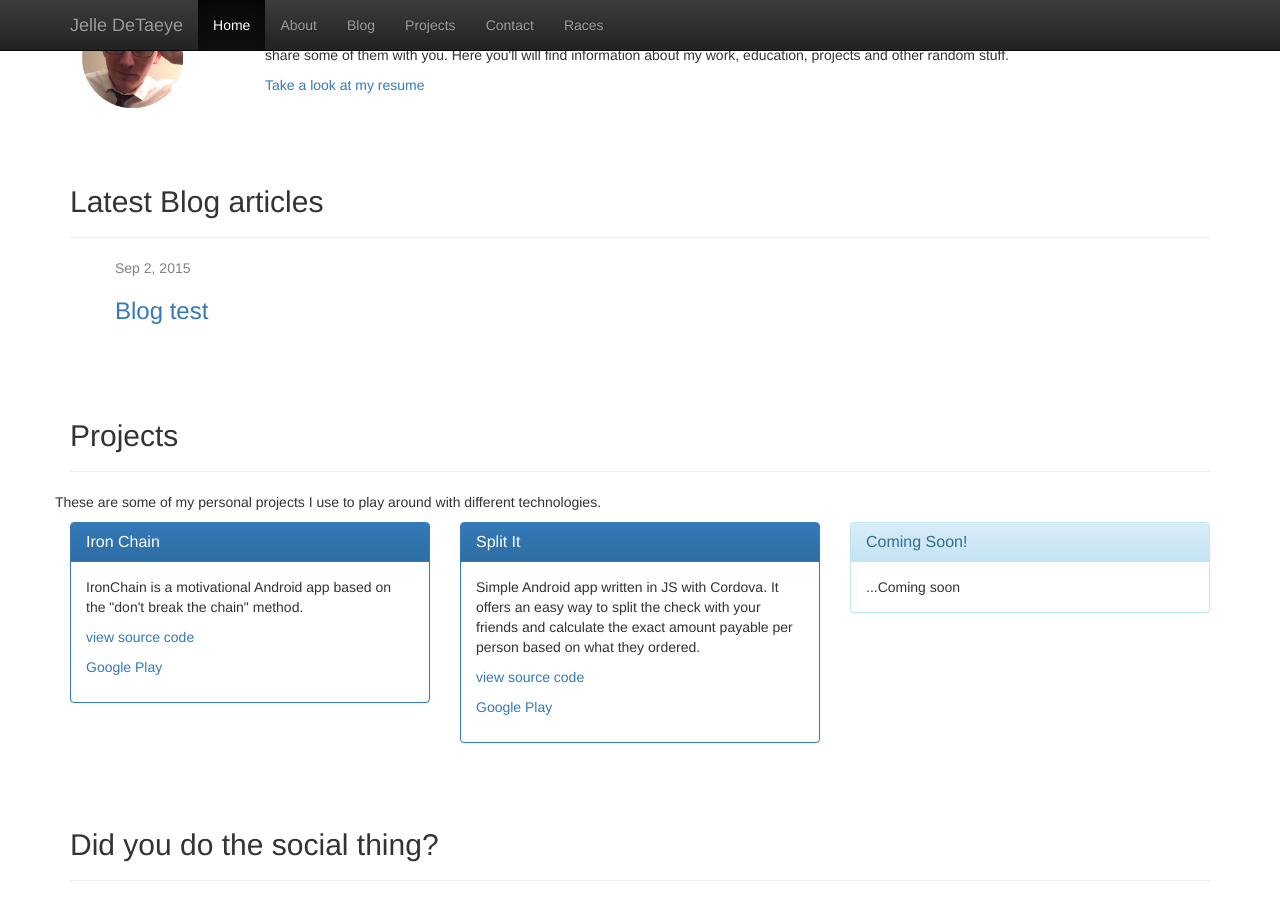
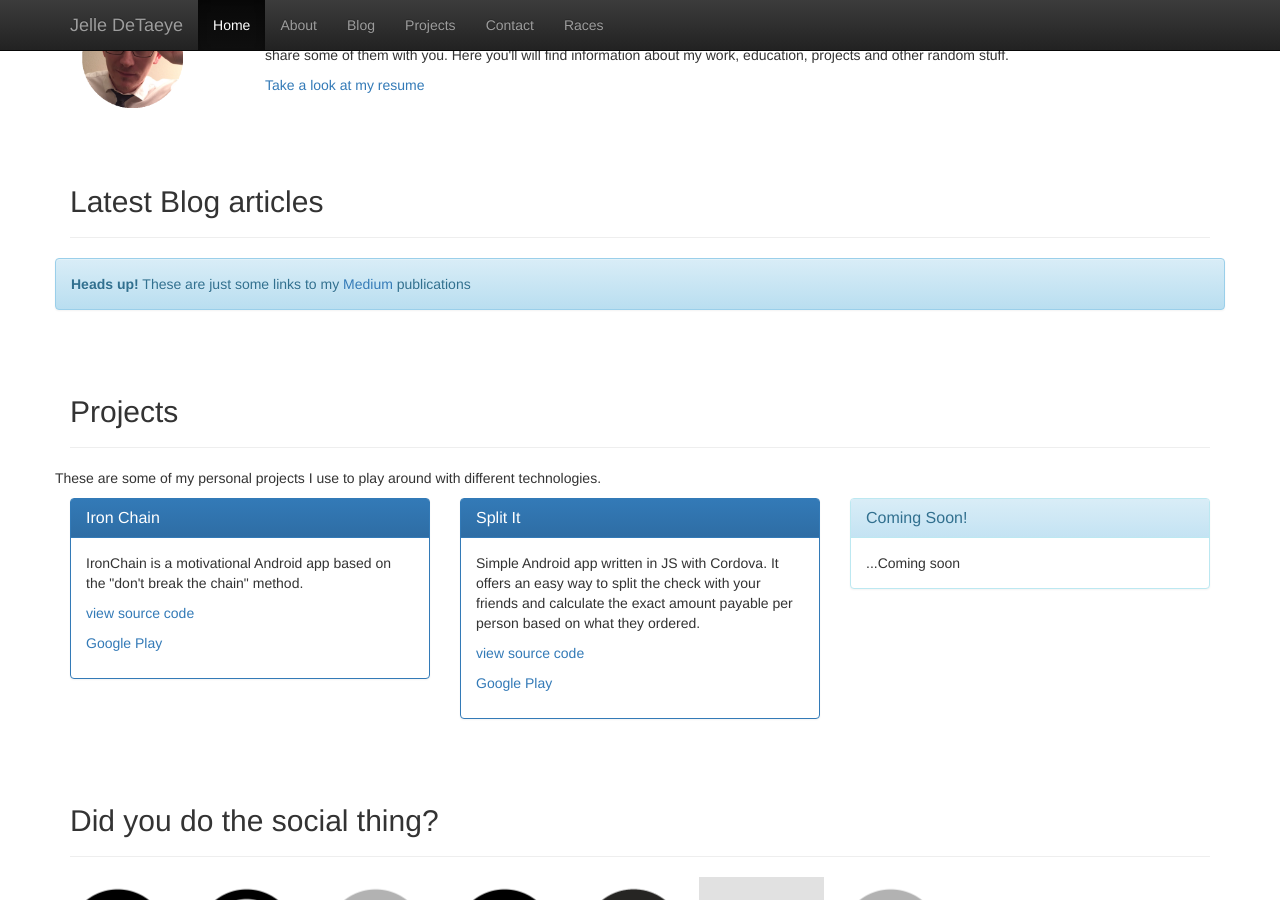
Before and after one commit to jelledetaeye/jelledetaeye.github.io, a Jekyll site: the page built from index.html, in a window 1280 px wide and 900 px high, scrolled down 402 px. Built offline with Jekyll 4.4.1, drawn with Linux system fonts in a browser that asks for light colours; nearby versions of some CDN libraries; grey boxes are pictures that could not be loaded.

Commit message:
use Medium for blogging

```diff
--- a/_includes/social.html
+++ b/_includes/social.html
@@ -5,9 +5,9 @@
 <div class="row social">
 	<a href="https://www.linkedin.com/in/jelledetaeye" target="_blank"><img src="res/linkedin.png" alt="LinkedIn" /></a>
 	<a href="https://github.com/jelledetaeye" target="_blank"><img src="res/github.png" alt="GitHub" /></a>
-	<a href="https://bitbucket.org/jelledetaeye" target="_blank"><img src="res/bitbucket.png" alt="BitBucket" /></a>
+	<a href="https://bitbucket.org/jelledetaeye" target="_blank"><img src="res/bitbucket.png" alt="BitBucket" class="opacity3" /></a>
 	<a href="https://twitter.com/jelledetaeye" target="_blank"><img src="res/twitter.png" alt="Twitter" /></a>
 	<a href="https://medium.com/@jelledetaeye" target="_blank"><img src="res/medium.png" alt="Medium" /></a>
-	<a href="https://instagram.com/jelledetaeye/" target="_blank"><img src="res/instagram.png" alt="Instagram" /></a>
+	<a href="https://instagram.com/jelledetaeye/" target="_blank"><img src="res/instagram.png" alt="Instagram" class="opacity3" /></a>
 	<img src="res/facebook.png" alt="Facebook" class="opacity3" />
 </div>
--- a/index.html
+++ b/index.html
@@ -6,6 +6,11 @@
 	<h2>Latest Blog articles</h2>
 </div>
 <div class="row blog-titles">
+
+	<div class="alert alert-info" role="alert">
+		<strong>Heads up!</strong> These are just some links to my <a href="https://medium.com/@jelledetaeye">Medium</a> publications
+	</div>
+
 	<ul class="post-list">
 		{% for post in site.posts %}
 			<li>
```
Also changed, not shown: _posts/2015-09-02-blog-test.markdown (deleted, +0 -7 lines).
